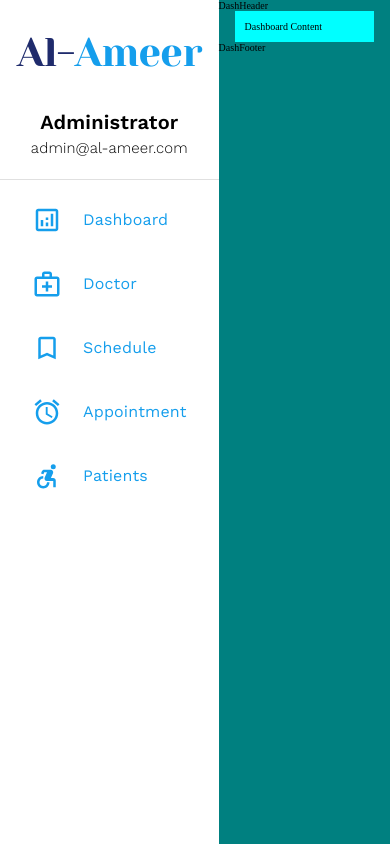
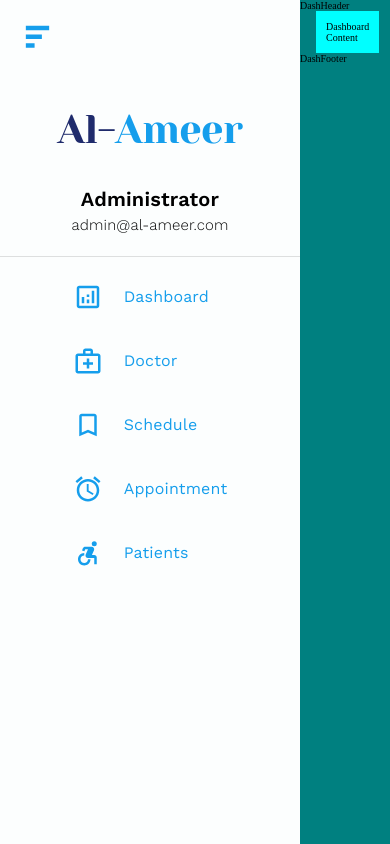
Before and after one commit to dovecancode/al-ameer, a React (Vite) app: page /dashboard in a window 390 px wide. Built offline with nearby package versions, Linux system fonts and the light colour scheme.

Commit message:
#112 : set up responsive dashsidebar

```diff
--- a/src/DashboardLayout/index.jsx
+++ b/src/DashboardLayout/index.jsx
@@ -2,15 +2,26 @@ import { Box, Container, Stack } from '@mui/material'
 import { Outlet } from 'react-router-dom'
 import DashFooter from '../components/DashFooter'
 import DashHeader from '../components/DashHeader'
+import DashMenuIcon from '../components/DashMenuIcon'
 import DashSidebar from '../components/DashSidebar'
 
 function DashboardLayout() {
   return (
     <Stack direction="row" sx={{ height: '100vh' }}>
-      <Box sx={{ flex: 1, background: '#FFF' }}>
+      <Box
+      // sx={{ flex: 1, background: '#FFF' }}
+      >
+        <DashMenuIcon />
         <DashSidebar />
       </Box>
-      <Box sx={{ flex: 5, background: 'teal' }}>
+      <Box
+        sx={{
+          //   flex: 5,
+          background: 'teal',
+          width: '100%',
+          //   '@media (max-width: 1024px)': { width: '100%', flex: '1' },
+        }}
+      >
         <DashHeader />
         <Box component="main">
           <Container>
--- /dev/null
+++ b/src/components/DashMenuIcon/index.jsx
@@ -0,0 +1,18 @@
+import SignalCellularAltIcon from '@mui/icons-material/SignalCellularAlt'
+
+function DashMenuIcon() {
+  return (
+    <>
+        <SignalCellularAltIcon
+          sx={{
+            fontSize: '3.5rem',
+            color: '#159EEC',
+            margin: '2rem',
+            transform: 'rotate(90deg) scaleX(-1)',
+            zIndex: '-1',
+          }}
+        />
+    </>
+  )
+}
+export default DashMenuIcon
--- a/src/components/DashSidebar/index.jsx
+++ b/src/components/DashSidebar/index.jsx
@@ -9,8 +9,8 @@ import {
   Typography,
 } from '@mui/material'
 import { Link, useLocation } from 'react-router-dom'
+import { Logo, RoleContainer } from './DashSidebar.Element'
 import { dashBoardButton } from './data'
-import { Logo, RoleContainer } from './DashSidebar.Element'
 
 function DashSidebar() {
   const location = useLocation()
@@ -19,7 +19,7 @@ function DashSidebar() {
     <>
         <Box
           component="section"
-        sx={{ display: 'flex', flexDirection: 'column' }}
+          sx={{ display: 'flex', flexDirection: 'column', width: '30rem' }}
         >
           <Box>
             <Logo variant="h1">
@@ -30,7 +30,11 @@ function DashSidebar() {
             </Logo>
             <RoleContainer>
               <Typography
-              sx={{ textAlign: 'center', fontSize: '2rem', fontWeight: '600' }}
+                sx={{
+                  textAlign: 'center',
+                  fontSize: '2rem',
+                  fontWeight: '600',
+                }}
               >
                 Administrator
               </Typography>
```
Lines whose indentation alone changed are shown as unchanged.
